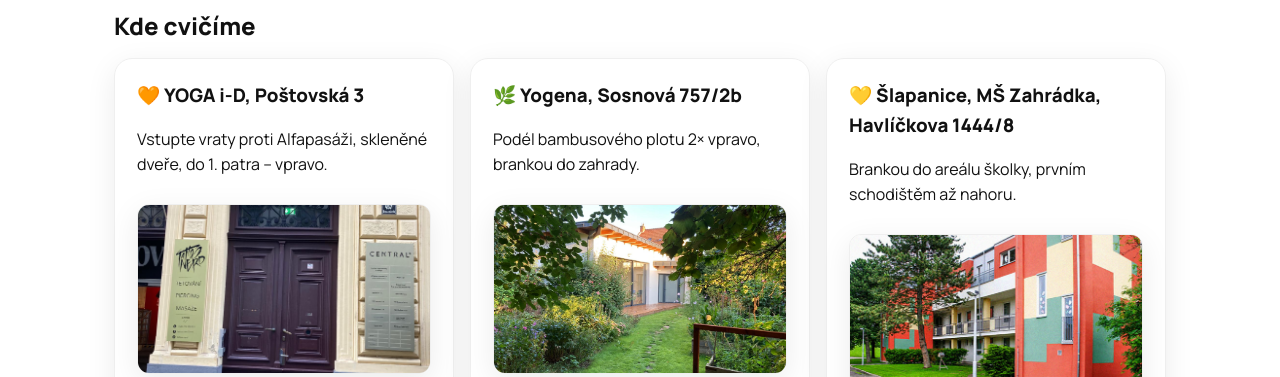
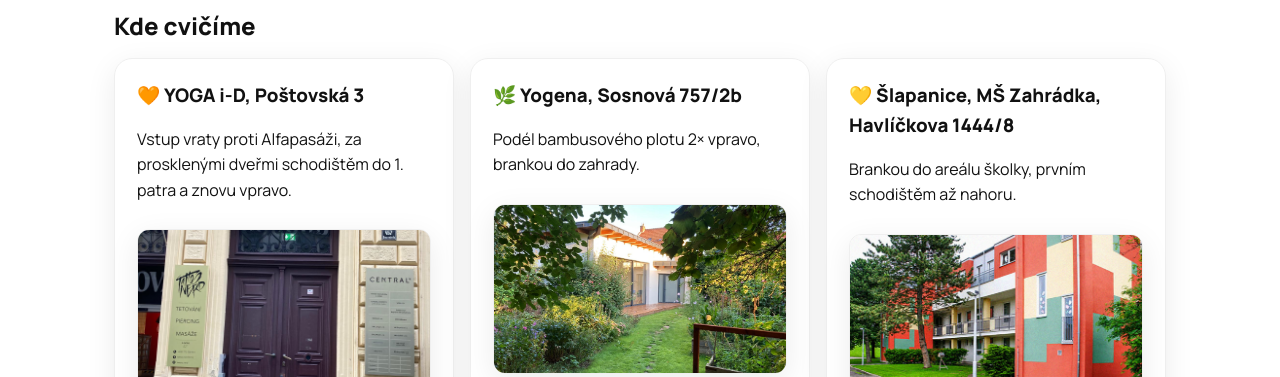
Before and after one commit to davidhlousek/yogapost.github.io, a plain HTML site: page index.html in a window 1280 px wide. Shown: the part 2600-2977 px from the top of the page. Drawn offline with nearby package versions, Linux system fonts and the light colour scheme; no server answers.

Commit message:
Update index.html

```diff
--- a/index.html
+++ b/index.html
@@ -297,7 +297,7 @@ input,select,textarea{width:100%;padding:12px 14px;border:1px solid #e6e6e0;bord
   <div class="grid">
     <div class="card place" id="pPost" data-img>
       <h3>🧡 YOGA i-D, Poštovská 3</h3>
-      <p>Vstupte vraty proti Alfapasáži, skleněné dveře, do 1. patra – vpravo.</p>
+      <p>Vstup vraty proti Alfapasáži, za prosklenými dveřmi schodištěm do 1. patra a znovu vpravo.</p>
       <img class="thumb" src="Sarka%20Yoga%202025%20foto/yoga_id.JPG" alt="YOGA i-D – Poštovská">
     </div>
     <div class="card place" id="pYogena" data-img>
```
